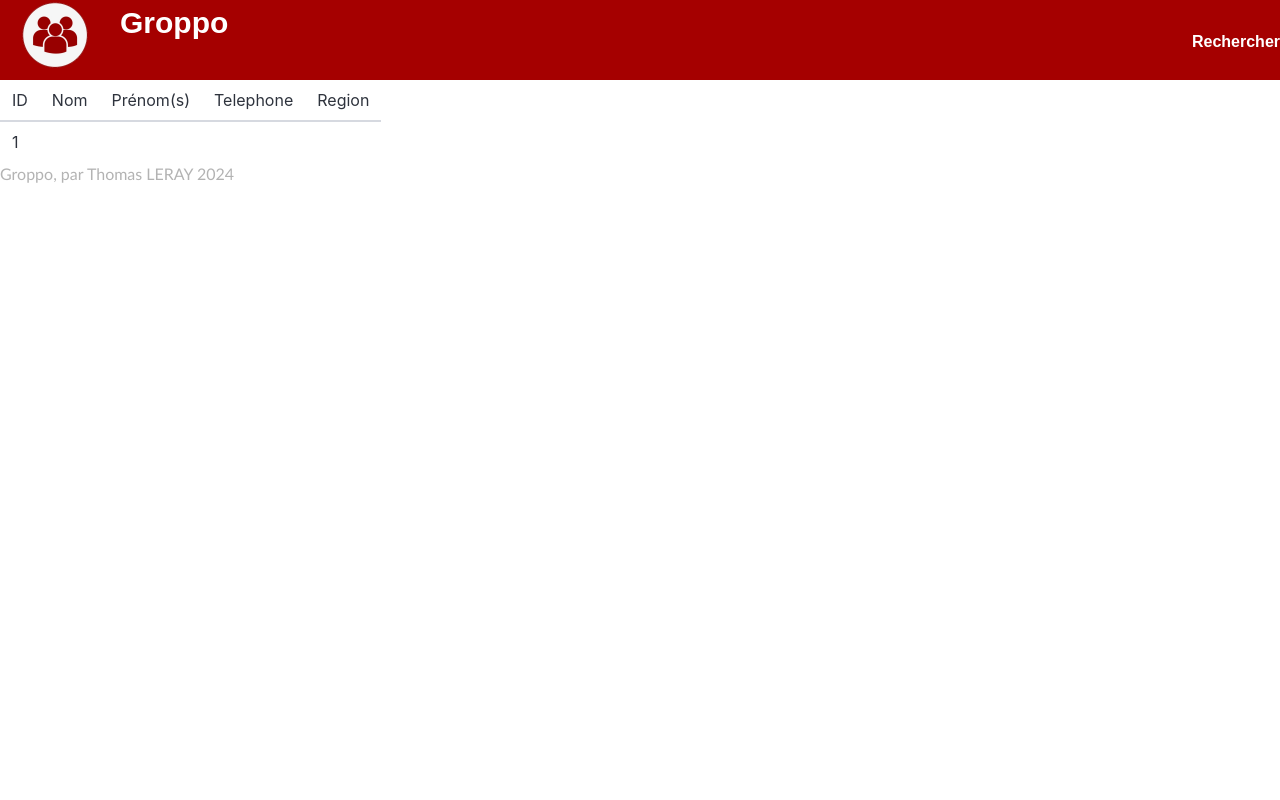
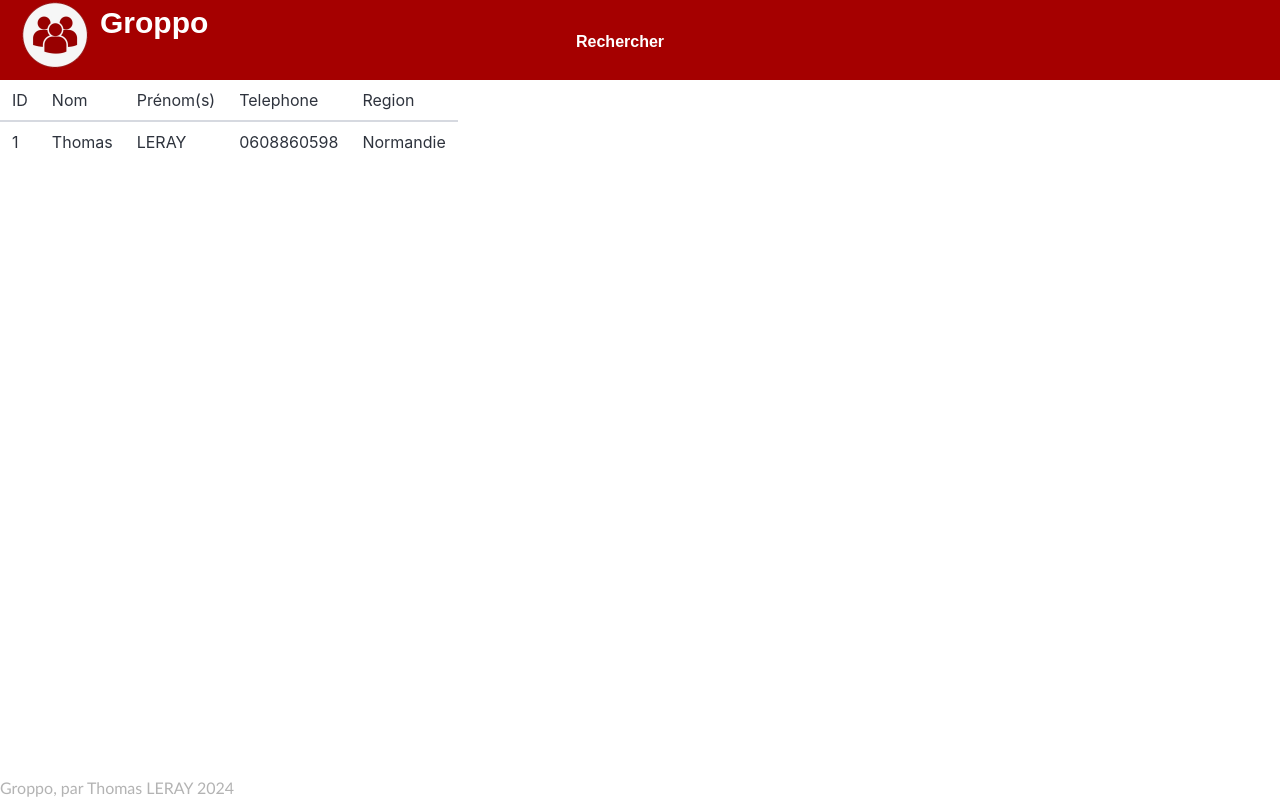
Before and after one commit to Bastodon/Groppo, a PHP site: page / in a window 1280 px wide. Run offline with PHP 8.4, Linux system fonts and the light colour scheme; data comes from the database, SQL or seed files in the repository.

Commit message:
Correction des styles (simplification du CSS)

```diff
--- a/index.php
+++ b/index.php
@@ -12,7 +12,7 @@
     <title>Groppo</title>
     <meta name="viewport" content="width=device-width, initial-scale=1">
     <script src="https://ajax.googleapis.com/ajax/libs/jquery/3.3.1/jquery.min.js"> </script>
-    <link rel="stylesheet" href="style.css" type="text/css">
+    <link rel="stylesheet" href="styles.css" type="text/css">
     <link rel="stylesheet" href="https://cdn.jsdelivr.net/npm/bulma@1.0.0/css/bulma.min.css">
     <link rel="icon" type="image/x-icon" href="assets/grop.ico">
   </head>
@@ -22,9 +22,9 @@
         <header>
             <a href="index.php"> <img src="assets/grop.ico" alt="logo"> </a>
             <a href="index.php"> <h1> Groppo </h1> </a>
-            <ul>
-                <li> Rechercher </li>
-            </ul>
+
+            <h2> Rechercher </h2>
+
         </header>
 
         <div class="contact-main">
@@ -46,6 +46,10 @@
                     ?>
 
                     <td> <?php echo $row["id"]; ?> </td>
+                    <td> <?php echo $row["nom"]; ?> </td>
+                    <td> <?php echo $row["prenoms"]; ?> </td>
+                    <td> <?php echo $row["telephone"]; ?> </td>
+                    <td> <?php echo $row["region"]; ?> </td>
 
                     <?php
                         }
--- a/style.css
+++ /dev/null
@@ -1,57 +0,0 @@
-body {
-    margin: 0;
-}
-
-header {
-    background-color: rgb(165, 0, 0);
-    position: relative;
-    height: 80px;
-    top: 0;
-}
-
-header >* {
-    position: absolute;
-    margin: 0px 30px 0 20px;
-    color: white;
-}
-
-header img {
-    width: 70px;
-}
-
-header>ul {
-    right: 0;
-    list-style: none;
-    margin-top: 30px;
-    font-weight: 600;
-    font-family: Arial, Helvetica, sans-serif;
-}
-
-header a>h1 {
-    color: white;
-    font-size: 30px;
-    font-weight: 600;
-    font-family: Arial, Helvetica, sans-serif;
-    margin-left: 100px;
-}
-
-footer {
-    bottom: 0;
-    color: rgb(179, 179, 179);
-    font-family: 'Trebuchet MS';
-}
-
-
-/* Retirer style liens */
-a:link {
-    text-decoration: none;
-  }
-  a:visited {
-    text-decoration: none;
-  }
-  a:hover {
-    text-decoration: none;
-  }
-  a:active {
-    text-decoration: none;
-  }
--- /dev/null
+++ b/styles.css
@@ -0,0 +1,66 @@
+body {
+    margin: 0;
+    height: 100%;
+}
+
+
+
+header {
+    background-color: rgb(165, 0, 0);
+    position: relative;
+    height: 80px;
+    top: 0;
+}
+
+header >* {
+  position: absolute;
+  color: white;
+  font-family: Arial, Helvetica, sans-serif;
+  text-decoration: none;
+}
+
+header img {
+    width: 70px;
+    margin-left: 20px;
+}
+
+header a>h1 {
+  color: white;
+  font-size: 30px;
+  font-weight: 600;
+  font-family: Arial, Helvetica, sans-serif;
+  margin-left: 100px;
+}
+
+header h2 {
+  left: 45%;
+  list-style: none;
+  margin-top: 30px;
+  font-weight: 600;
+  font-family: Arial, Helvetica, sans-serif;
+}
+
+
+
+footer {
+    bottom: 0;
+    color: rgb(179, 179, 179);
+    font-family: 'Trebuchet MS';
+    position:absolute;
+}
+
+
+
+/* Retirer le style des liens */
+a:link {
+    text-decoration: none;
+  }
+  a:visited {
+    text-decoration: none;
+  }
+  a:hover {
+    text-decoration: none;
+  }
+  a:active {
+    text-decoration: none;
+  }
```
